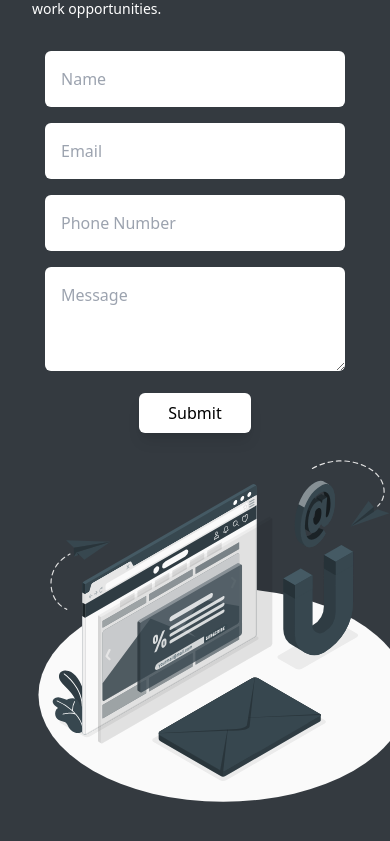
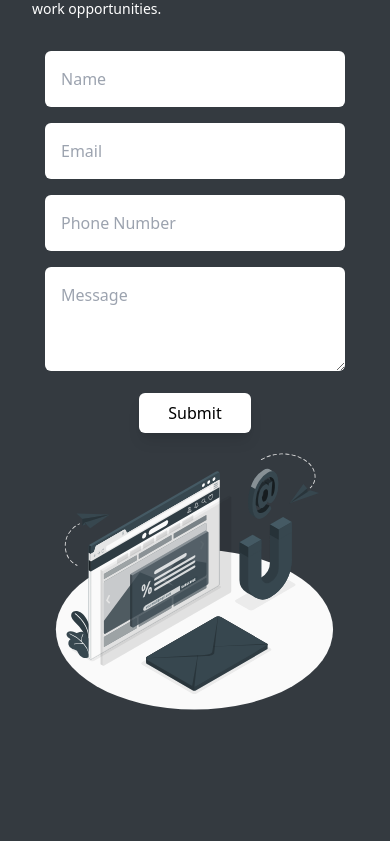
Before and after one commit to morfeli/portfolio, a Next.js app: page / in a window 390 px wide. Shown: the part 5579-6420 px from the top of the page. After the commit the page ends 6332 px from the top, so only its background shows below. Built offline with nearby package versions, Linux system fonts and the light colour scheme.

Commit message:
made alot of changes

```diff
--- a/components/Sections/Contact/Form.tsx
+++ b/components/Sections/Contact/Form.tsx
@@ -134,7 +134,7 @@ const Form = () => {
 
   return (
     <>
-      <div className="lg:flex lg:justify-evenly lg:items-center">
+      <div className="md:flex md:justify-evenly md:items-center">
         <form
           onSubmit={formSubmit}
           className="flex flex-col items-center justify-start lg:h-[555px]"
--- a/components/Sections/Contact/StorysetSVG.tsx
+++ b/components/Sections/Contact/StorysetSVG.tsx
@@ -3,7 +3,7 @@ function StorysetSVG() {
     <svg
       xmlns="http://www.w3.org/2000/svg"
       viewBox="0 0 500 500"
-      className="w-96 sm:mx-auto md:m-0 md:w-96 md:h-96"
+      className="mx-auto w-72 md:m-0 md:w-96 md:h-96"
     >
       <ellipse
         cx="249.05"
```
